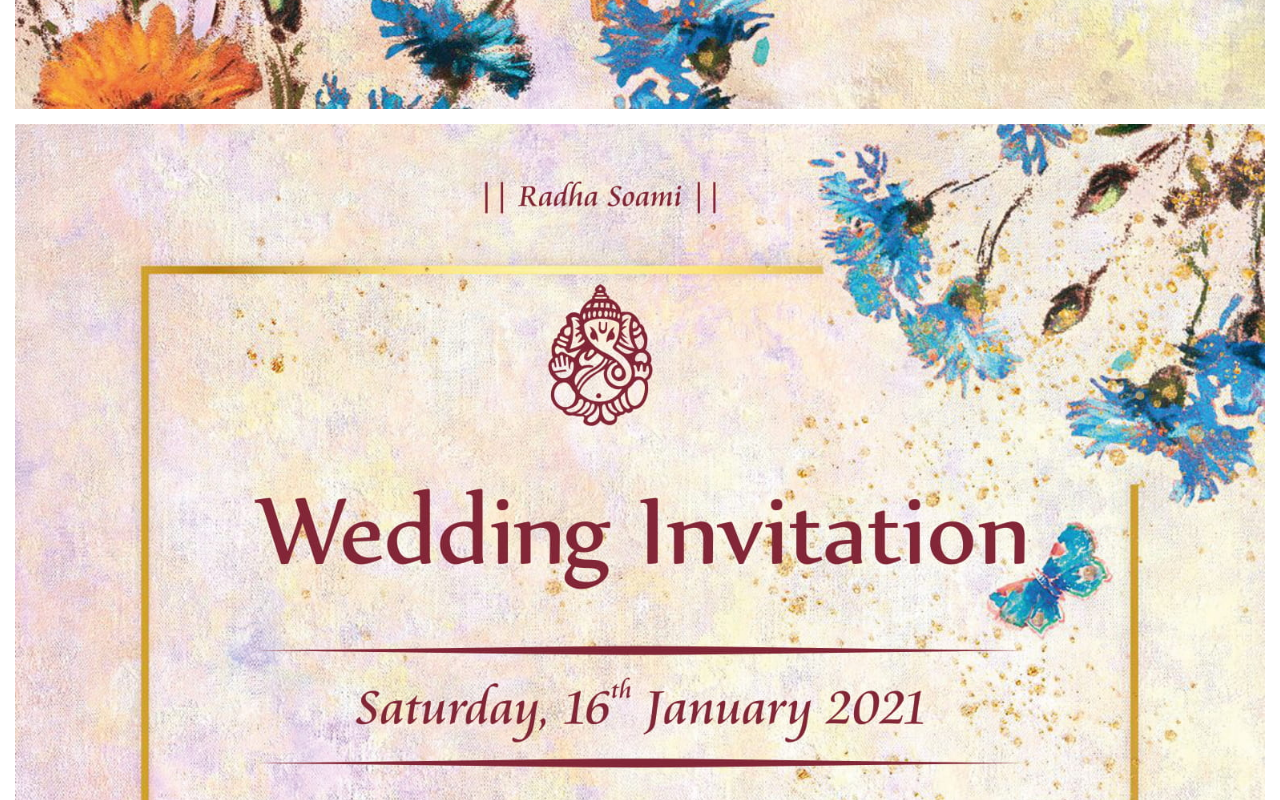
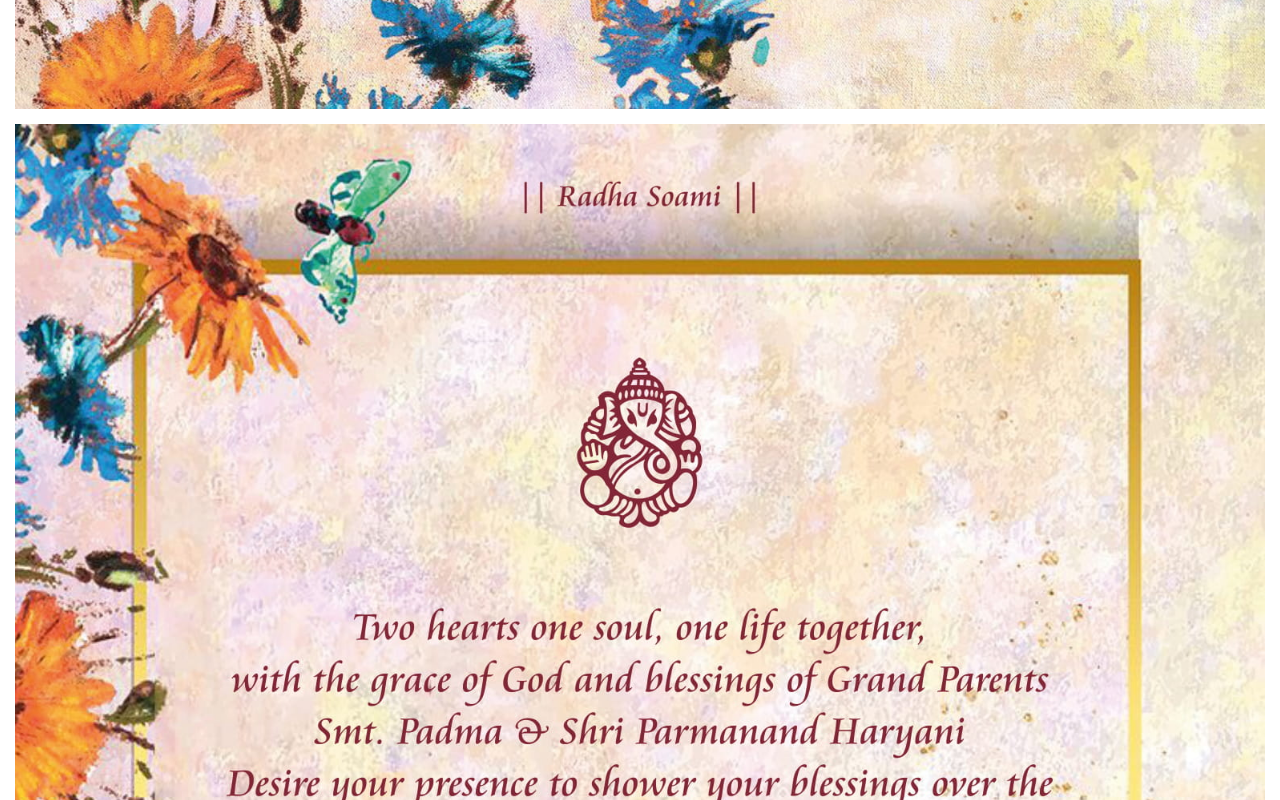
Before and after one commit to KrishLalwani/DipeshAndHeena.github.io, a plain HTML site: page index.html in a window 1280 px wide. Shown: the part 1780-2580 px from the top of the page. Drawn offline with nearby package versions, Linux system fonts and the light colour scheme.

Commit message:
Update index.html

```diff
--- a/index.html
+++ b/index.html
@@ -20,22 +20,22 @@
                     <img class="img-responsive" style="margin: 15px auto 15px auto;" src="1.jpg">
                 </div>
                 <div class="col-lg-12 text-center">
-                    <img class="img-responsive" style="margin: 0px auto 15px auto;" src="1.jpg">
+                    <img class="img-responsive" style="margin: 0px auto 15px auto;" src="2.jpg">
                 </div>
                 <div class="col-lg-12 text-center">
-                    <img class="img-responsive" style="margin: 0px auto 15px auto;" src="1.jpg">
+                    <img class="img-responsive" style="margin: 0px auto 15px auto;" src="3.jpg">
                 </div>
                 <div class="col-lg-12 text-center">
-                    <img class="img-responsive" style="margin: 0px auto 15px auto;" src="1.jpg">
+                    <img class="img-responsive" style="margin: 0px auto 15px auto;" src="4.jpg">
                 </div>
                 <div class="col-lg-12 text-center">
-                    <img class="img-responsive" style="margin: 0px auto 15px auto;" src="1.jpg">
+                    <img class="img-responsive" style="margin: 0px auto 15px auto;" src="5.jpg">
                 </div>
                 <div class="col-lg-12 text-center">
-                    <img class="img-responsive" style="margin: 0px auto 15px auto;" src="1.jpg">
+                    <img class="img-responsive" style="margin: 0px auto 15px auto;" src="6.jpg">
                 </div>
                 <div class="col-lg-12 text-center">
-                    <img class="img-responsive" style="margin: 0px auto 15px auto;" src="1.jpg">
+                    <img class="img-responsive" style="margin: 0px auto 15px auto;" src="7.jpg">
                 </div>
             </div>
 
```
